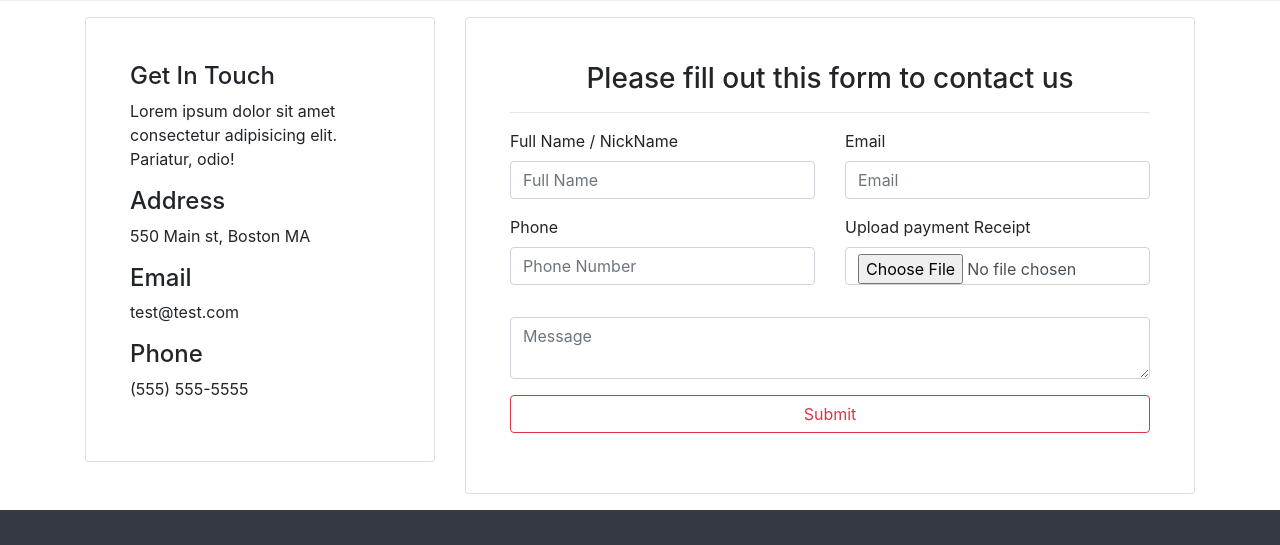
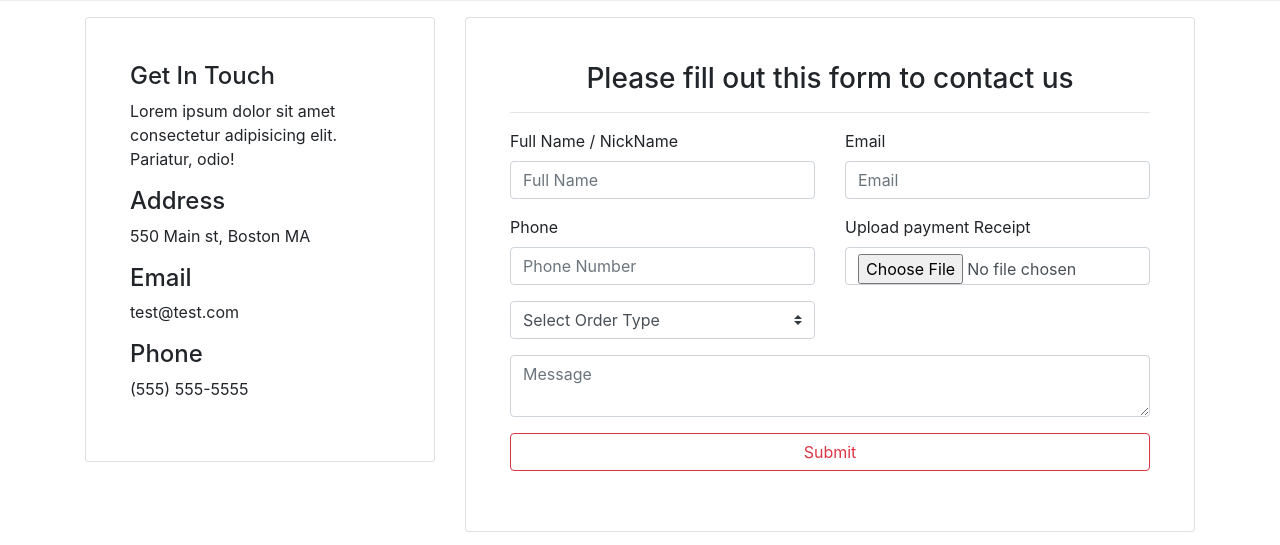
Before and after one commit to odofing/Glozzom, a plain HTML site: page contact.html in a window 1280 px wide. Shown: the part 255-800 px from the top of the page. Drawn offline with nearby package versions, Linux system fonts and the light colour scheme.

Commit message:
Modified

```diff
--- a/contact.html
+++ b/contact.html
@@ -101,6 +101,18 @@
                     <input type="file" class="form-control" name="Receipt" id="Receipt" placeholder="Upload Payment Receipt">
                   </div>
                 </div>
+                <div class="col-md-6">
+                  <div class="form-group">
+                    <select id="application-select" class="form-control custom-select">
+                     <option value="0" disabled selected>Select Order Type</option>
+                     <option id="Package One">Package One</option>
+                     <option id="Package Two">Package Two</option>
+                     <option id="Package Three">Package Three</option>
+                     <option id="Package Four">Package Four</option>
+                     <option id="Package Five">Package Five</option>
+                    </select>
+                </div>
+                </div>
                 <div class="col-md-6" id="field">
                   <div data-netlify-recaptcha="true" class="form-group">
                   </div>
```
